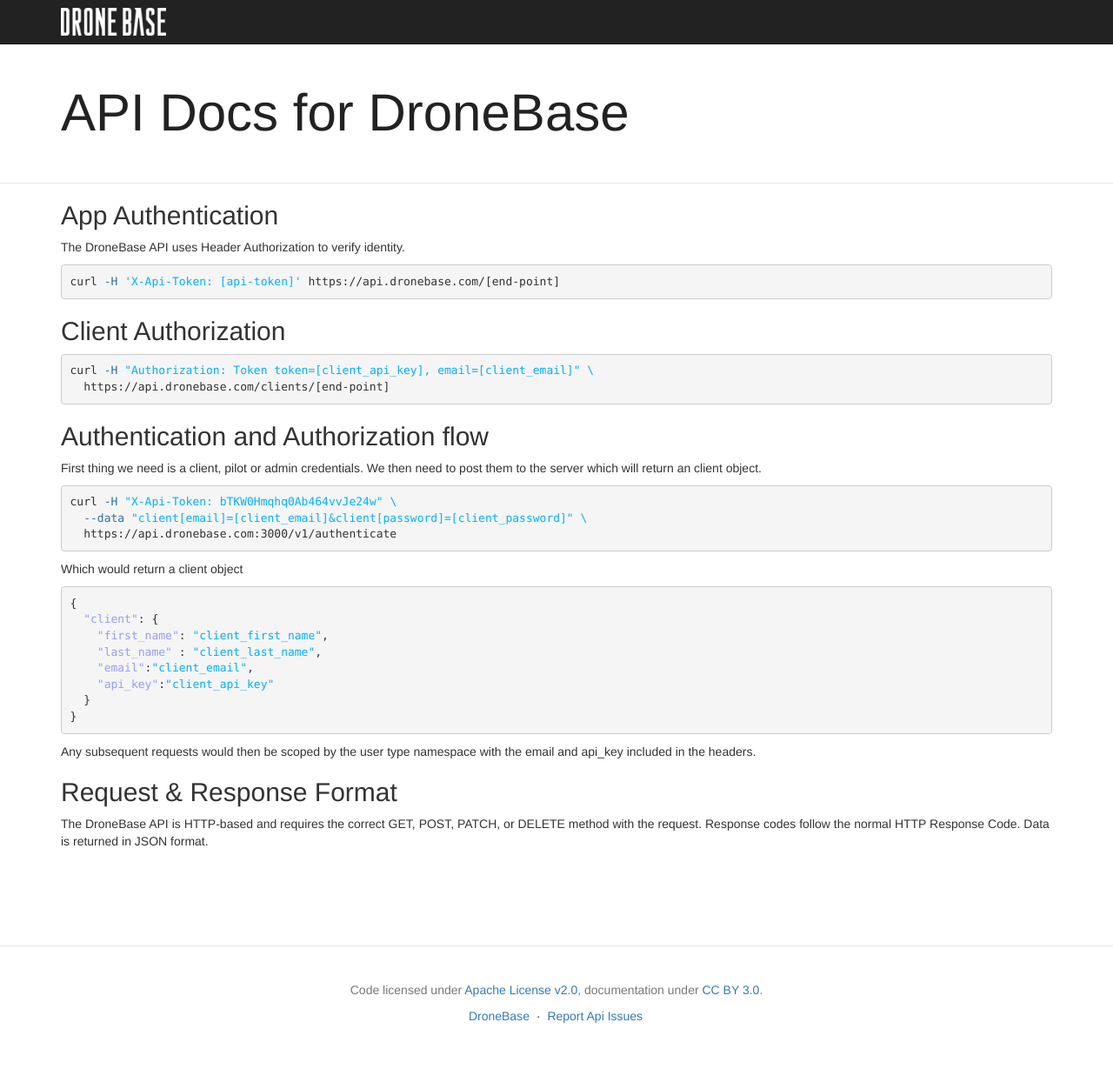
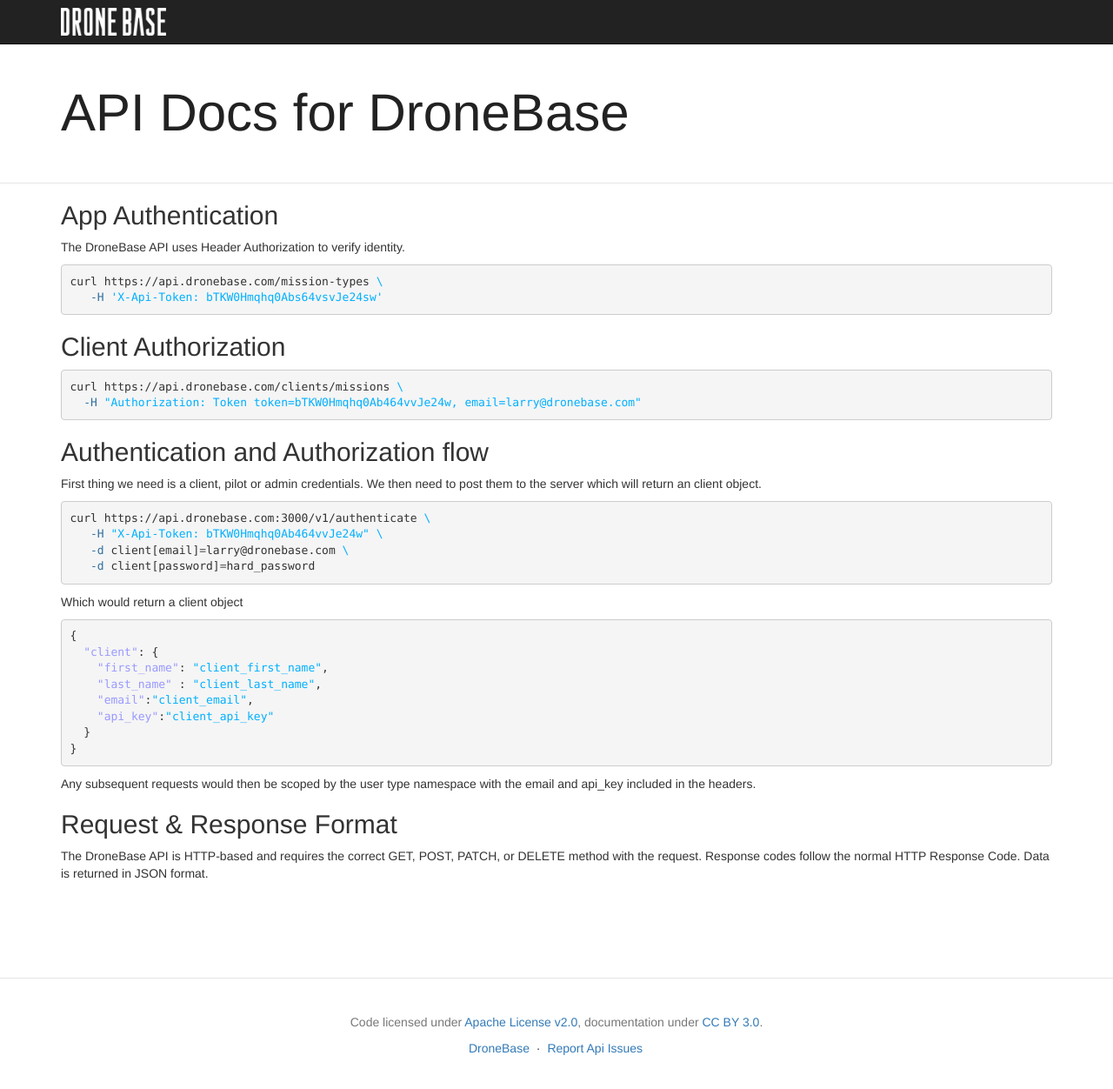
Before and after one commit to DroneBase/dronebase.github.io, a Jekyll site: the page built from index.md, in a window 1280 px wide and 1255 px high. Shown: the top 1252 px of the window at 87% size. Built offline with Jekyll 4.4.1, drawn with Linux system fonts in a browser that asks for light colours; nearby versions of some CDN libraries; Markdown is read by kramdown in place of the engine named in the settings; comment, search, counter and statistics services are not loaded.

Commit message:
Use clearer examples

````diff
--- a/index.md
+++ b/index.md
@@ -9,14 +9,15 @@ base_url: "./"
 The DroneBase API uses Header Authorization to verify identity.
 
 ```bash
-curl -H 'X-Api-Token: [api-token]' https://api.dronebase.com/[end-point]
+curl https://api.dronebase.com/mission-types \
+   -H 'X-Api-Token: bTKW0Hmqhq0Abs64vsvJe24sw'
 ```
 
 ##Client Authorization
 
 ```bash
-curl -H "Authorization: Token token=[client_api_key], email=[client_email]" \
-  https://api.dronebase.com/clients/[end-point]
+curl https://api.dronebase.com/clients/missions \
+  -H "Authorization: Token token=bTKW0Hmqhq0Ab464vvJe24w, email=larry@dronebase.com"
 ```
 
 ##Authentication and Authorization flow
@@ -25,11 +26,11 @@ First thing we need is a client, pilot or admin credentials.
 We then need to post them to the server which will return an client object.
 
 ```bash
-curl -H "X-Api-Token: bTKW0Hmqhq0Ab464vvJe24w" \
-  --data "client[email]=[client_email]&client[password]=[client_password]" \
-  https://api.dronebase.com:3000/v1/authenticate
+curl https://api.dronebase.com:3000/v1/authenticate \
+   -H "X-Api-Token: bTKW0Hmqhq0Ab464vvJe24w" \
+   -d client[email]=larry@dronebase.com \
+   -d client[password]=hard_password
 ```
-
 Which would return a client object
 
 ```json
````
